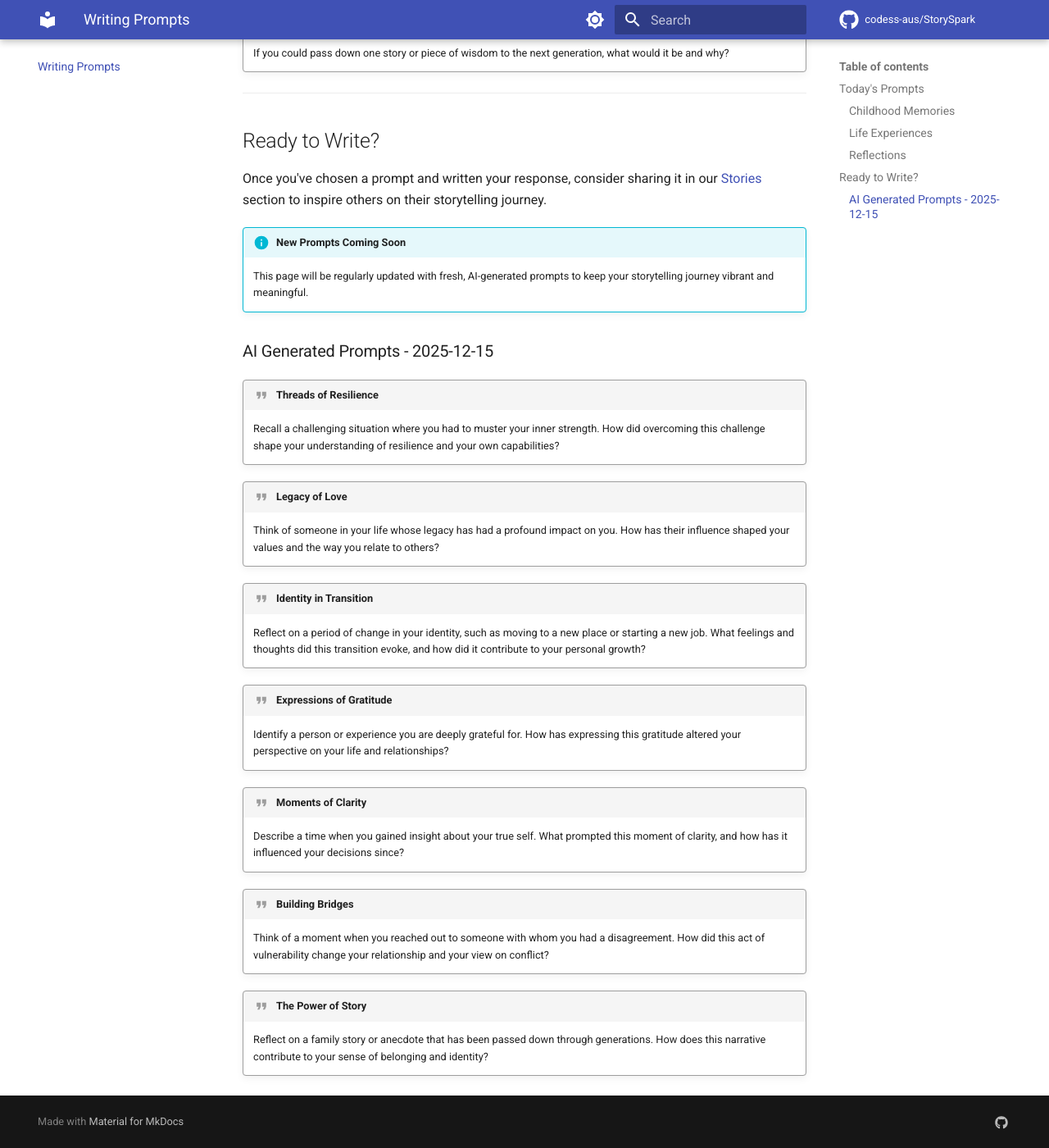
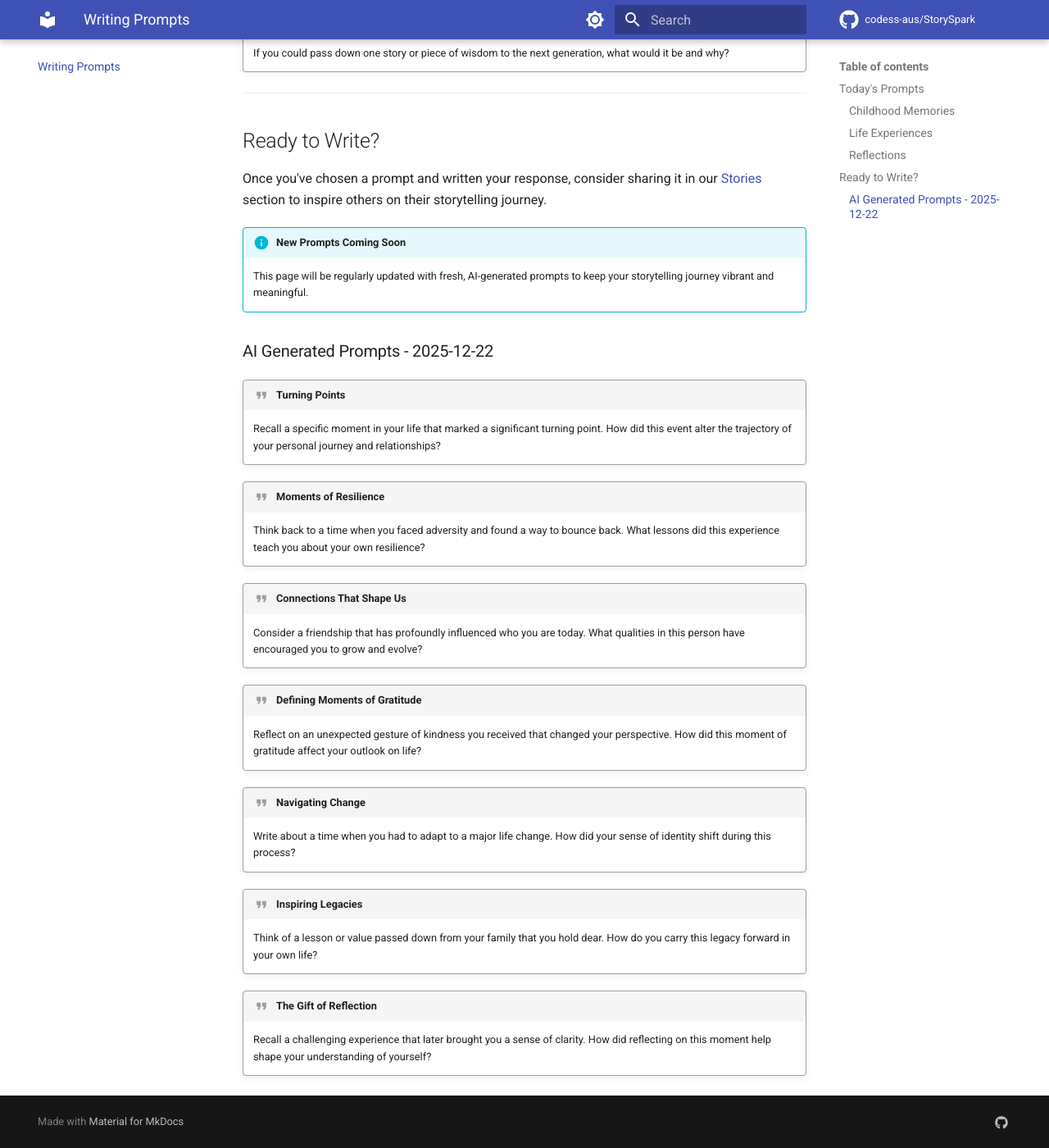
Before and after one commit to codess-aus/StorySpark, an MkDocs documentation site: the page built from docs/prompts.md, in a window 1280 px wide and 1400 px high, scrolled down 1717 px. Shown: the whole window at 82% size. Built offline with MkDocs 1.6.1 and Material for MkDocs 9.7.7, drawn with Linux system fonts in a browser that asks for light colours; comment, search, counter and statistics services are not loaded.

Commit message:
chore: add AI-generated prompts 2025-12-22

```diff
--- a/docs/prompts.md
+++ b/docs/prompts.md
@@ -54,27 +54,27 @@ Once you've chosen a prompt and written your response, consider sharing it in ou
 
 <!-- AI-GENERATED-PROMPTS:START -->
 
-### AI Generated Prompts - 2025-12-15
+### AI Generated Prompts - 2025-12-22
 
-!!! quote "Threads of Resilience"
-    Recall a challenging situation where you had to muster your inner strength. How did overcoming this challenge shape your understanding of resilience and your own capabilities?
+!!! quote "Turning Points"
+    Recall a specific moment in your life that marked a significant turning point. How did this event alter the trajectory of your personal journey and relationships?
 
-!!! quote "Legacy of Love"
-    Think of someone in your life whose legacy has had a profound impact on you. How has their influence shaped your values and the way you relate to others?
+!!! quote "Moments of Resilience"
+    Think back to a time when you faced adversity and found a way to bounce back. What lessons did this experience teach you about your own resilience?
 
-!!! quote "Identity in Transition"
-    Reflect on a period of change in your identity, such as moving to a new place or starting a new job. What feelings and thoughts did this transition evoke, and how did it contribute to your personal growth?
+!!! quote "Connections That Shape Us"
+    Consider a friendship that has profoundly influenced who you are today. What qualities in this person have encouraged you to grow and evolve?
 
-!!! quote "Expressions of Gratitude"
-    Identify a person or experience you are deeply grateful for. How has expressing this gratitude altered your perspective on your life and relationships?
+!!! quote "Defining Moments of Gratitude"
+    Reflect on an unexpected gesture of kindness you received that changed your perspective. How did this moment of gratitude affect your outlook on life?
 
-!!! quote "Moments of Clarity"
-    Describe a time when you gained insight about your true self. What prompted this moment of clarity, and how has it influenced your decisions since?
+!!! quote "Navigating Change"
+    Write about a time when you had to adapt to a major life change. How did your sense of identity shift during this process?
 
-!!! quote "Building Bridges"
-    Think of a moment when you reached out to someone with whom you had a disagreement. How did this act of vulnerability change your relationship and your view on conflict?
+!!! quote "Inspiring Legacies"
+    Think of a lesson or value passed down from your family that you hold dear. How do you carry this legacy forward in your own life?
 
-!!! quote "The Power of Story"
-    Reflect on a family story or anecdote that has been passed down through generations. How does this narrative contribute to your sense of belonging and identity?
+!!! quote "The Gift of Reflection"
+    Recall a challenging experience that later brought you a sense of clarity. How did reflecting on this moment help shape your understanding of yourself?
 
 <!-- AI-GENERATED-PROMPTS:END -->
```
